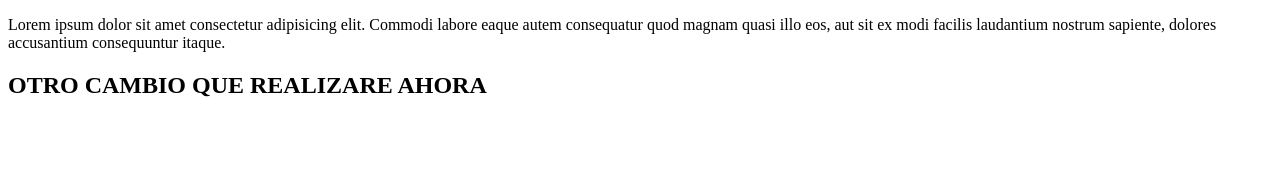
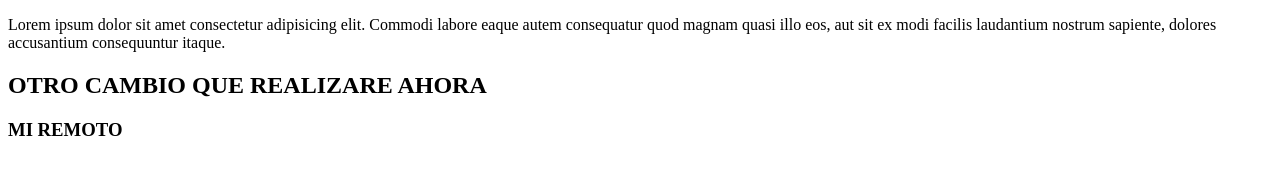
Before and after one commit to HendrixDev13/testDeMi-Git, a plain HTML site: page index.html in a window 1280 px wide. Drawn offline with Linux system fonts and the light colour scheme.

Commit message:
CAMBIO EN REMOTO

```diff
--- a/index.html
+++ b/index.html
@@ -14,6 +14,7 @@
         </div>
 
     <h2> OTRO CAMBIO QUE REALIZARE AHORA</h2>
+    <h3> MI REMOTO</h3>
     </div>
 </body>
 </html>
```
